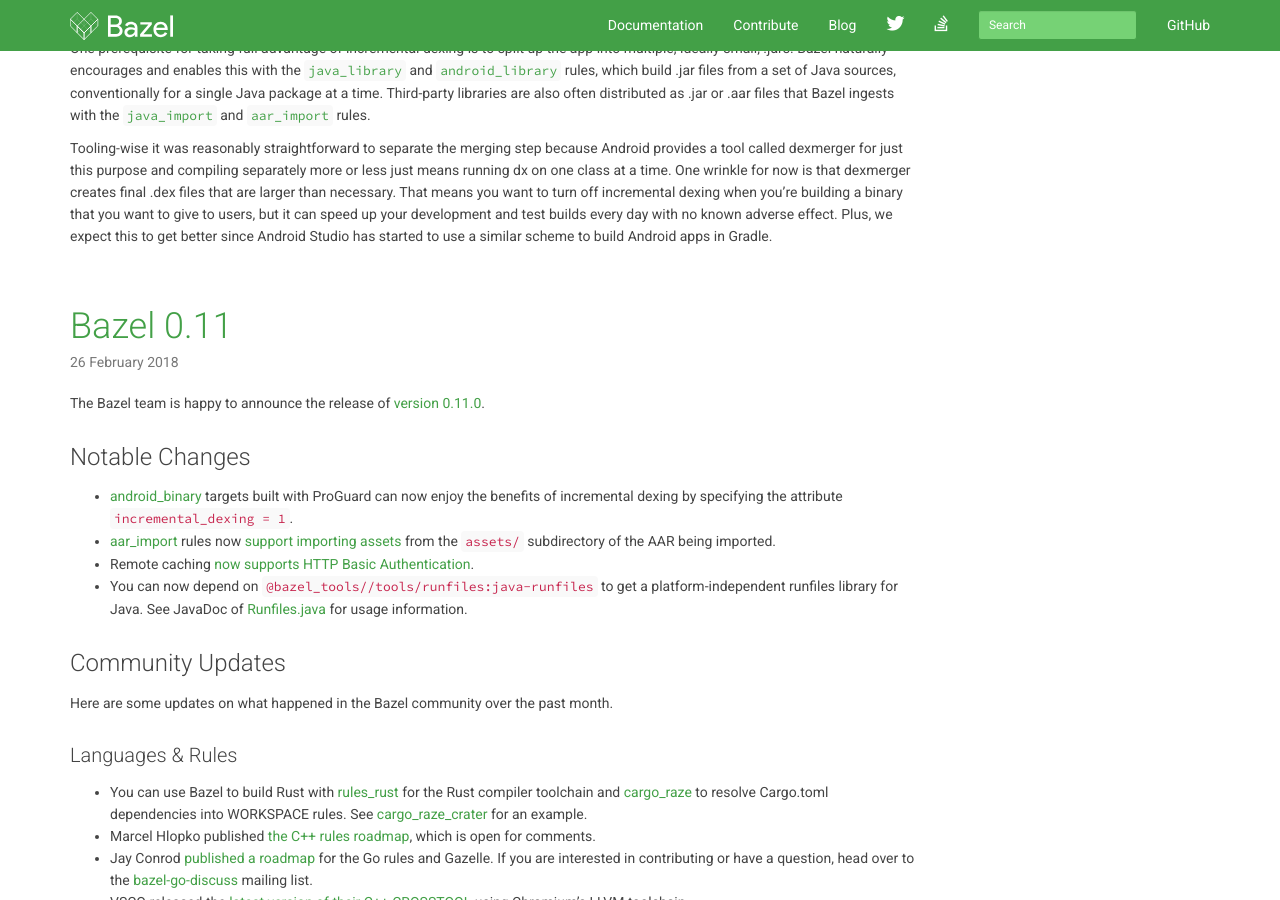
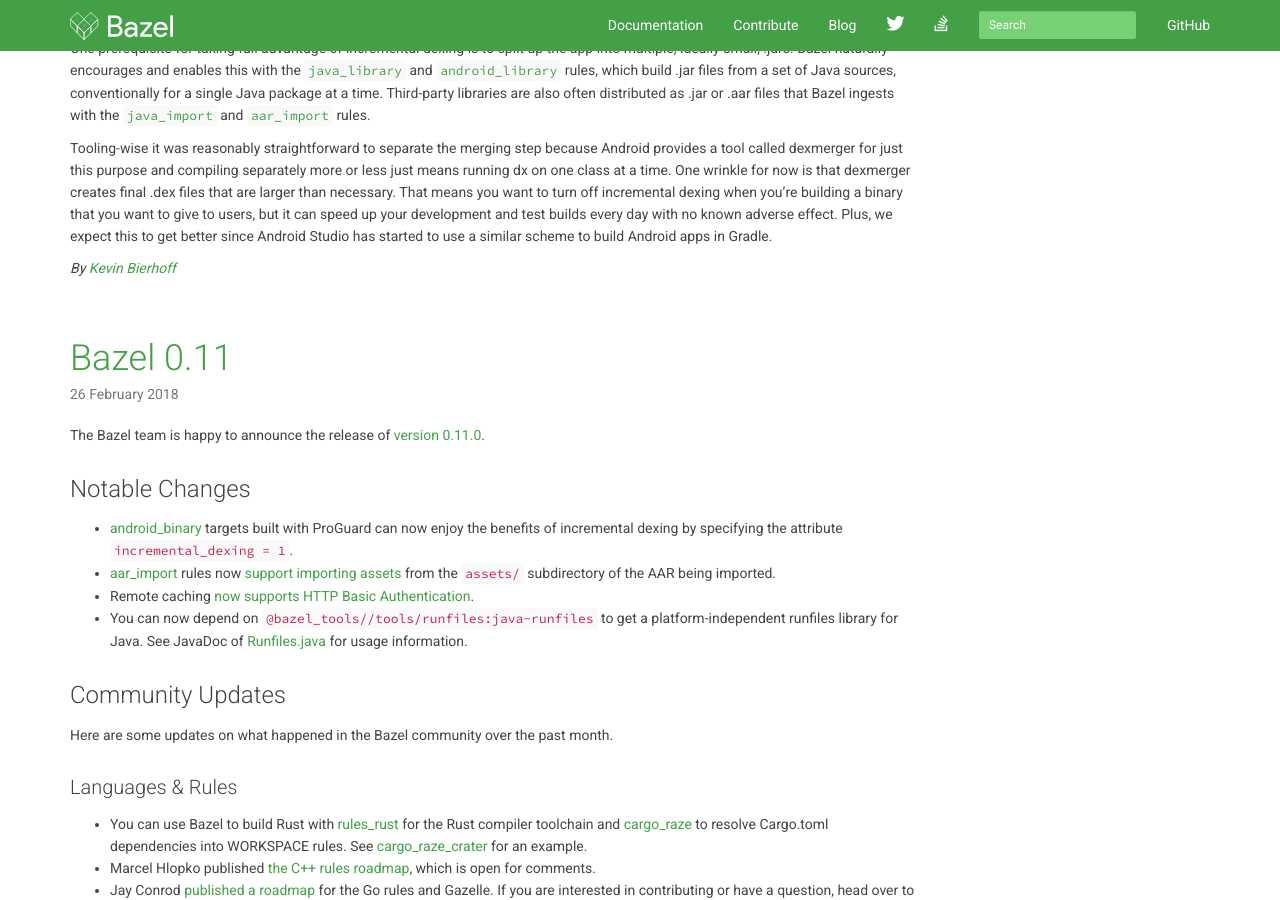
Before and after one commit to bazelbuild/bazel-blog, a Jekyll site: the page built from index.html, in a window 1280 px wide and 900 px high, scrolled down 1003 px. Built offline with Jekyll 4.4.1, drawn with Linux system fonts in a browser that asks for light colours; nearby versions of some CDN libraries; library files that are not in the unit come from our copies; Markdown is read by kramdown in place of the engine named in the settings; the list of posts is cut into pages by our own code.

Commit message:
add author

```diff
--- a/_posts/2018-02-28-incremental-dexing.md
+++ b/_posts/2018-02-28-incremental-dexing.md
@@ -68,3 +68,5 @@
 you’re building a binary that you want to give to users, but it can speed up your development and
 test builds every day with no known adverse effect.  Plus, we expect this to get better since
 Android Studio has started to use a similar scheme to build Android apps in Gradle.
+
+*By [Kevin Bierhoff](https://github.com/kevin1e100)*
```
